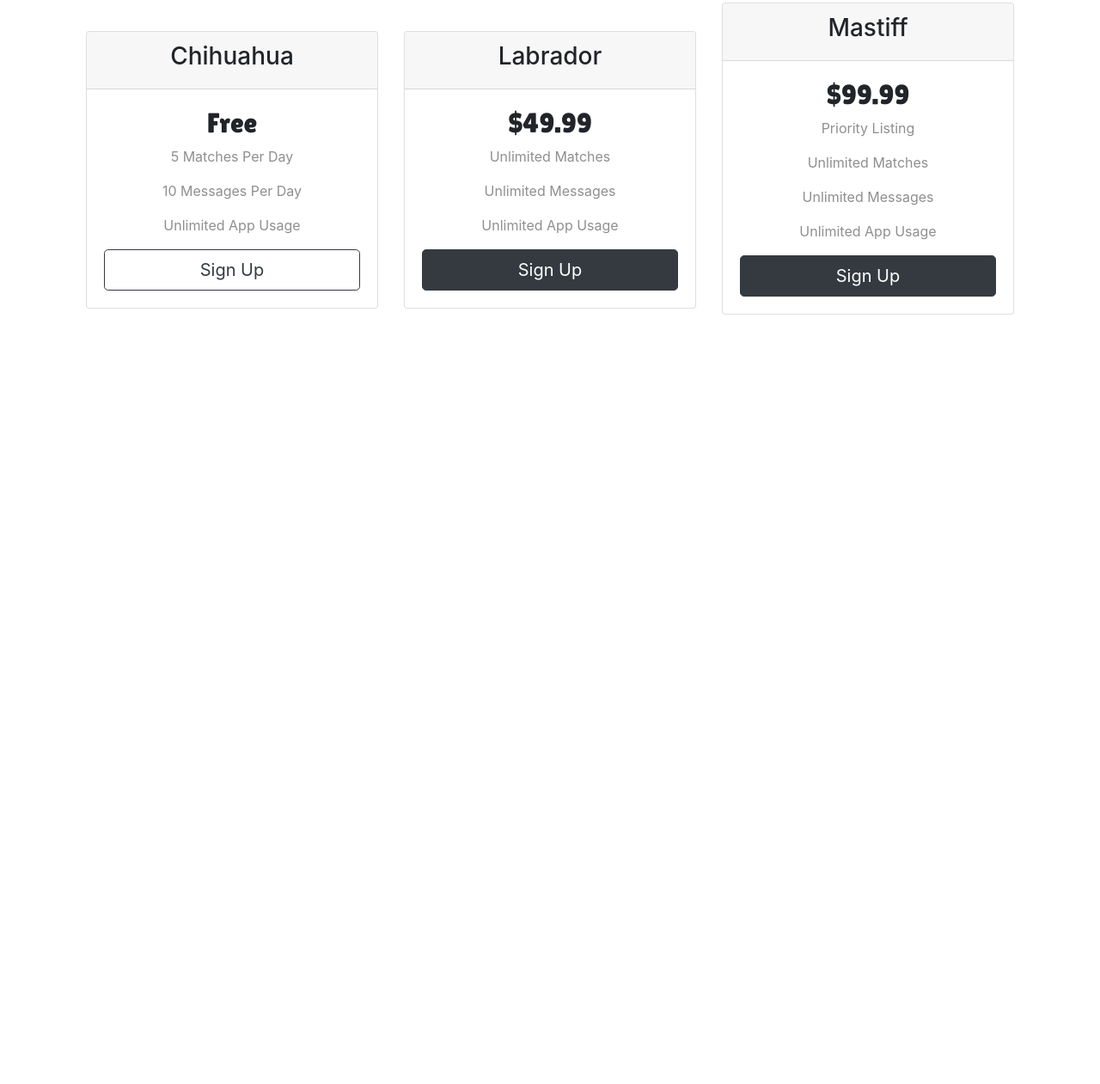
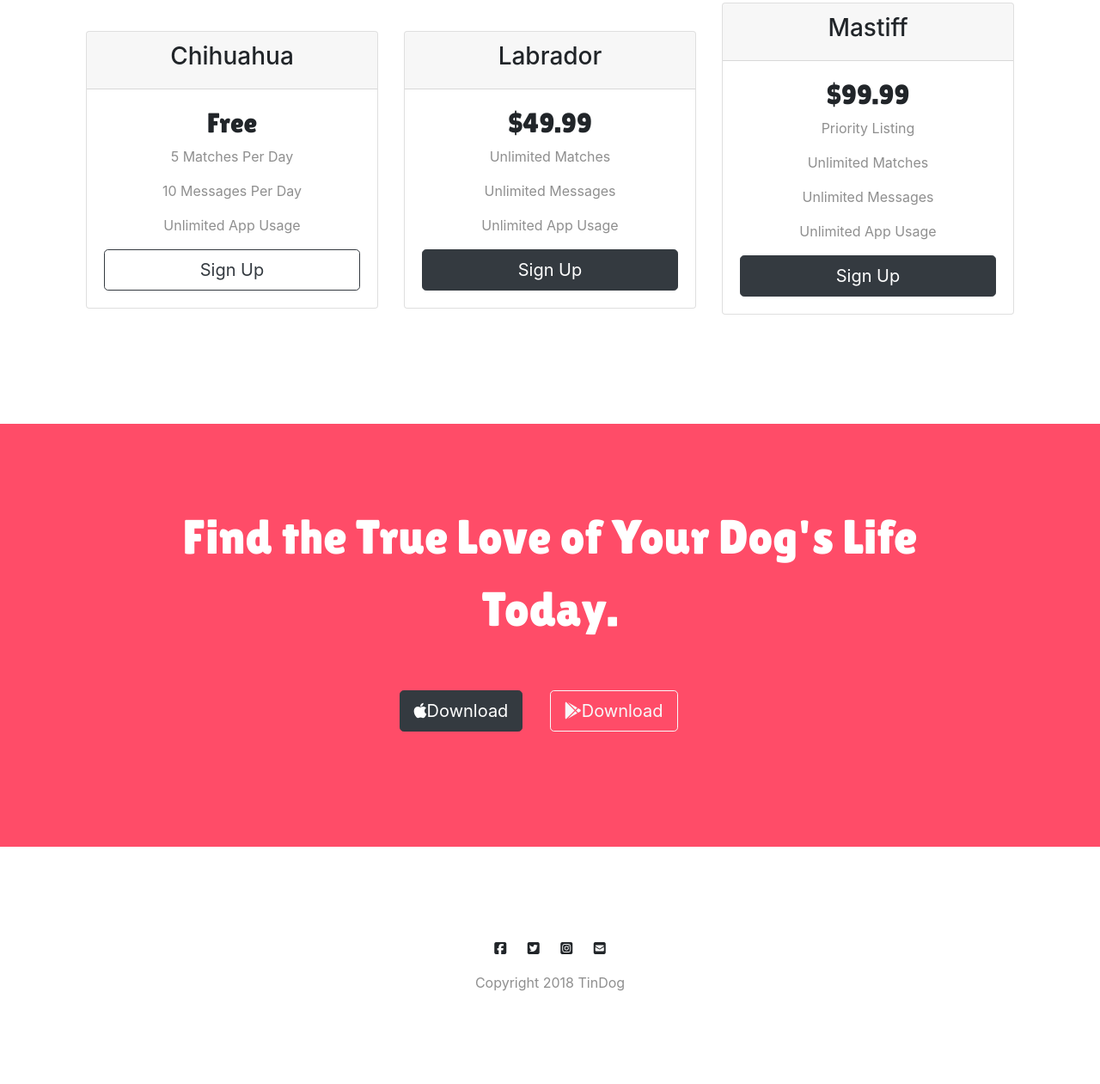
Before and after one commit to arjunjava/Web-Project, a plain HTML site: page index.html in a window 1280 px wide. Shown: the part 1931-3192 px from the top of the page at 86% size. Before the commit the page ends 2424 px from the top, so only its background shows below. Drawn offline with nearby package versions, Linux system fonts and the light colour scheme.

Commit message:
some changes in footer section adding social meadia icons

```diff
--- a/css/styles.css
+++ b/css/styles.css
@@ -120,3 +120,43 @@ p{
 .pricing-column{
   padding: 3% 2%;
 }
+
+/* cta Section */
+
+#cta {
+  background-color: #ff4c68;
+  color: #fff;
+  padding: 7% 15%;
+  text-align: center;
+}
+
+.cta-heading {
+  font-family: 'Lilita One';
+  font-size: 3.5rem;
+  line-height: 1.5;
+}
+
+.download-button{
+  margin: 5% 3% 5% 0%;
+}
+
+/* Footer Section */
+#footer{
+  padding: 7% 15%;
+  text-align: center;
+}
+
+.social-icon{
+  margin: 20px 10px;
+}
+
+@media (max-width: 1028px) {
+  #title{
+    text-align: center;
+  }
+
+  .title-image {
+    position: static;
+    transform: rotate(0);
+  }
+}
--- a/index.html
+++ b/index.html
@@ -184,5 +184,24 @@
         </div>
       </section>
 
+      <!-- Call to Action -->
+      <section id="cta">
+
+        <h3 class="cta-heading">Find the True Love of Your Dog's Life Today.</h3>
+        <button type="button" class="btn btn-dark btn-lg download-button"><i class="fab fa-apple"></i>Download</button>
+        <button type="button" class="btn btn-outline-light btn-lg download-button"><i class="fab fa-google-play"></i>Download</button>
+
+      </section>
+
+      <!-- Footer -->
+      <footer id="footer">
+        <i class="social-icon fab fa-facebook-square"></i>
+        <i class="social-icon fab fa-twitter-square"></i>
+        <i class="social-icon fab fa-instagram-square"></i>
+        <i class="social-icon fas fa-envelope-square"></i>
+        <p>Copyright 2018 TinDog</p>
+
+      </footer>
+
   </body>
 </html>
```
